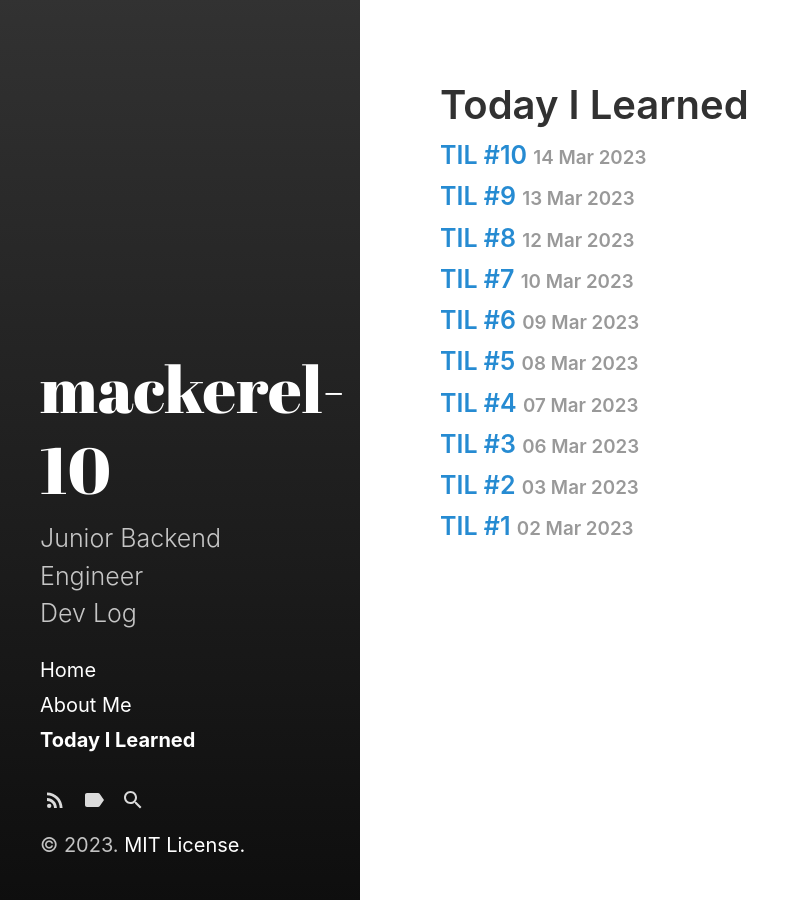
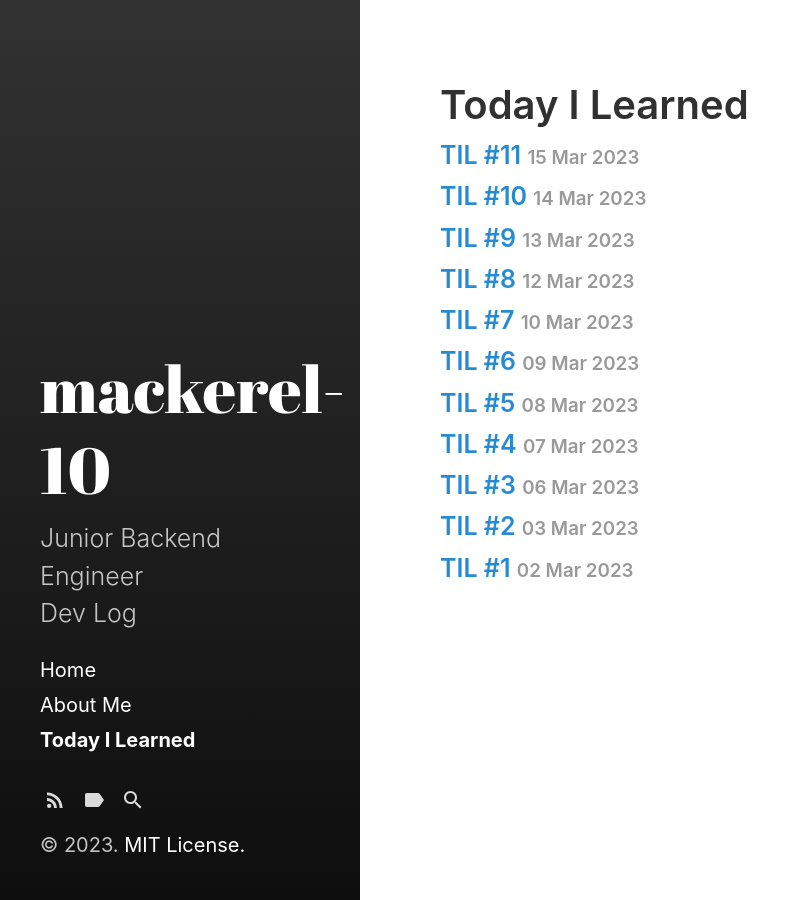
Before and after one commit to mackerel-10/mackerel-10.github.io, a Jekyll site: the page built from category/Today I Learned.md, in a window 1280 px wide. Shown: the whole page, without its empty margins (0-809 px from the left). Built offline with Jekyll 4.4.1, drawn with Linux system fonts in a browser that asks for light colours.

Commit message:
Edit: favicon 경로 수정

```diff
--- a/_includes/favicons.html
+++ b/_includes/favicons.html
@@ -1,2 +1,2 @@
-<link rel="apple-touch-icon-precomposed" sizes="144x144" href="{{ "assets/M7.png" | relative_url }}" />
-<link rel="shortcut icon" href="{{ "assets/M7.ico" | relative_url}}" />
+<link rel="apple-touch-icon-precomposed" sizes="144x144" href="{{ "assets/favicon/M7.png" | relative_url }}" />
+<link rel="shortcut icon" href="{{ "assets/favicon/M7.ico" | relative_url}}" />
--- /dev/null
+++ b/_posts/2023-03-15-TIL11.md
@@ -0,0 +1,9 @@
+---
+layout: post
+title: "TIL #11"
+categories:
+  - Today I Learned
+tags:
+  - Javascript
+date: '2023-03-15'
+---
```
Also changed, not shown: assets/favicon/M1.ico (renamed from assets/M1.ico), assets/favicon/M1.png (renamed from assets/M1.png), assets/favicon/M2.ico (renamed from assets/M2.ico), assets/favicon/M2.png (renamed from assets/M2.png), assets/favicon/M3.ico (renamed from assets/M3.ico), assets/favicon/M3.png (renamed from assets/M3.png), assets/favicon/M4.png (renamed from assets/M4.png), assets/favicon/M5.png (renamed from assets/M5.png), assets/favicon/M6.png (renamed from assets/M6.png), assets/favicon/M7.ico (renamed from assets/M7.ico), assets/favicon/M7.png (renamed from assets/M7.png), assets/favicon/M8.ico (renamed from assets/M8.ico), assets/favicon/M8.png (renamed from assets/M8.png), assets/favicon/M9.ico (renamed from assets/M9.ico), 1 more files.
